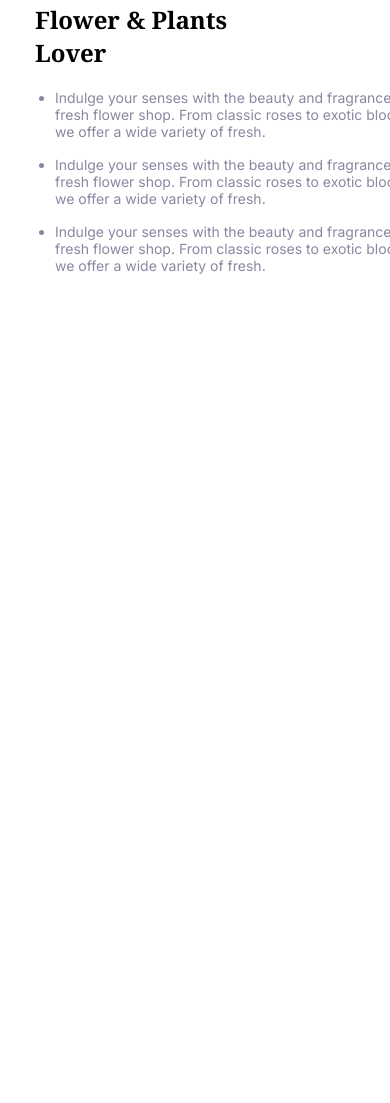
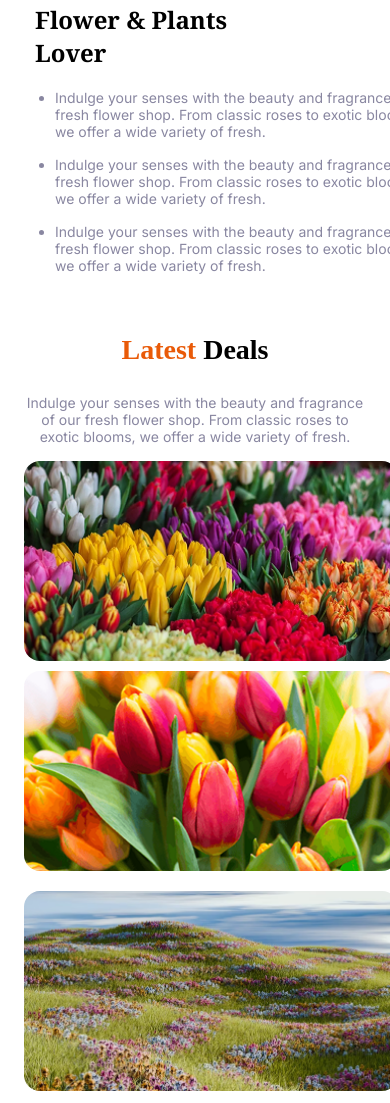
Before and after one commit to SharunTawsif/Assignment-02-ph-, a plain HTML site: page index.html in a window 390 px wide. Shown: the part 3059-4162 px from the top of the page. Before the commit the page ends 3357 px from the top, so only its background shows below. Drawn offline with Linux system fonts and the light colour scheme.

Commit message:
Latest details part added

```diff
--- a/index.html
+++ b/index.html
@@ -119,8 +119,8 @@
 
       <div class="flowerplant">
         <div class="flowerplant-image-container">
-            <img src="assets/flower-store.png" alt="" class="flowerplant-image" />
-            <img src="assets/trusted-badge.png" alt="" class="trusted-image" />
+          <img src="assets/flower-store.png" alt="" class="flowerplant-image" />
+          <img src="assets/trusted-badge.png" alt="" class="trusted-image" />
         </div>
         <div class="flowerpant-writing">
           <h2 class="flowerplants-heading noto-serif-font">
@@ -148,6 +148,29 @@
           </div>
         </div>
       </div>
+
+      <div class="latest-details">
+        <div class="ldwritings">
+          <h3 class="ldhead"> <span class="color-1">Latest</span> <span>Deals</span></h3>
+          <p class="ldsubhead inter-font">
+            Indulge your senses with the beauty and fragrance of our fresh
+            flower shop. From classic roses to exotic blooms, we offer a wide
+            variety of fresh.
+          </p>
+        </div>
+        <div class="ldimages">
+          <div class="imgsec1">
+            <img src="assets/deal-bloom.png" alt="" class="ldimage1" />
+            <img src="assets/deal-ana.png" alt="" class="ldimage2" />
+          </div>
+          <div class="imgsec2">
+            <img src="assets/deal-zabo.png" alt="" class="ldimage3" />
+          </div>
+        </div>
+      </div>
+
+
+
     </main>
 
     <footer></footer>
--- a/styles/style.css
+++ b/styles/style.css
@@ -269,9 +269,77 @@
 
 
 
+/* Latest Deals styling start */
+.ldwritings{
+
+    text-align: center;
+    justify-items: center;
+}
+.ldhead{
+    font-size: 50px;
+    font-weight: bold;
+}
+.ldsubhead{
+    font-size: 22px;
+    color: #8987A1;
+    max-width: 900px;
+
+}
+
+.ldimages {
+  display: flex;
+  width: 1400px;
+  height: 600px;
+  margin: auto;
+  gap: 20px;
+
+}
+
+
+.imgsec1 {
+  display: flex;
+  flex-direction: column;
+  gap: 10px;
+  width: 35%;
+  height: 100%;
+}
+
+/* Right large image */
+.imgsec2 {
+  width: 65%;
+  height: 100%;
+}
+
+.ldimage1, .ldimage2 {
+  width: 100%;
+  height: 100%;
+  border-radius: 14px;
+}
+
+.ldimage3 {
+  width: 100%;
+  height: 100%;
+  border-radius: 14px;
+}
+
+/* latest Deals styling end */
+
+
+
+
+
+
+
+
+
+
 /*  ********************************************* */
 /* for mobile */
 @media screen and (max-width: 576px) {
+
+
+
+
     .navbar{
 
         /* border: 1px solid black; */
@@ -458,15 +526,49 @@
     }
 
 
+     /* flowerplant style end */
 
 
 
 
+/* Latest Deals styling start */
+     .ldwritings {
+    padding: 1rem;
+  }
+
+  .ldhead {
+    font-size: 28px;
+  }
+
+  .ldsubhead {
+    font-size: 14px;
+    width: 100%;
+    margin: auto;
+  }
+
+  .ldimages {
+    flex-direction: column;
+    width: 100%;
+    height: auto;
+    gap: 20px;
+    padding: 0 1rem;
+  }
+
+  .imgsec1, .imgsec2 {
+    width: 100%;
+    height: auto;
+  }
+
+  .ldimage1, .ldimage2, .ldimage3 {
+    width: 100%;
+    height: 200px;
+    object-fit: cover;
+    border-radius: 16px;
+    position: relative;
+  }
 
 
-
-
-     /* flowerplant style end */
+  /* latest deals styling end */
 
 
 }
```
